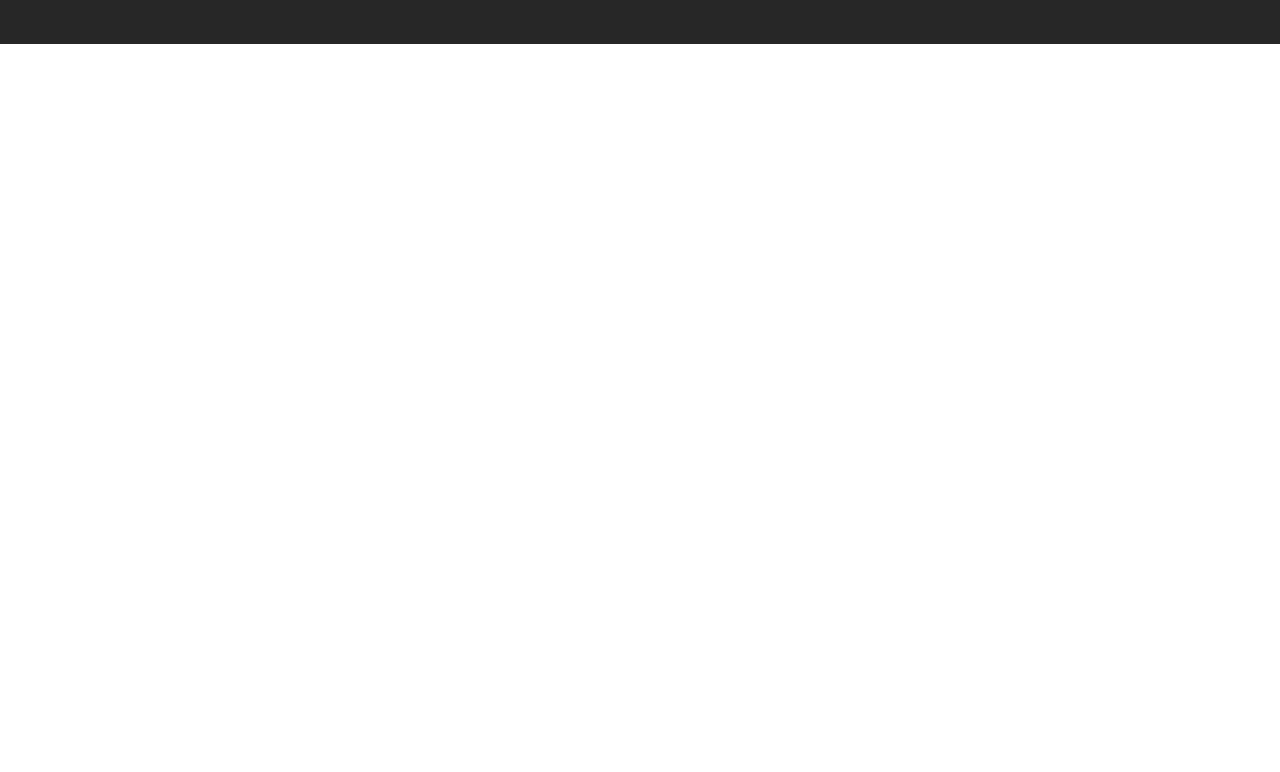
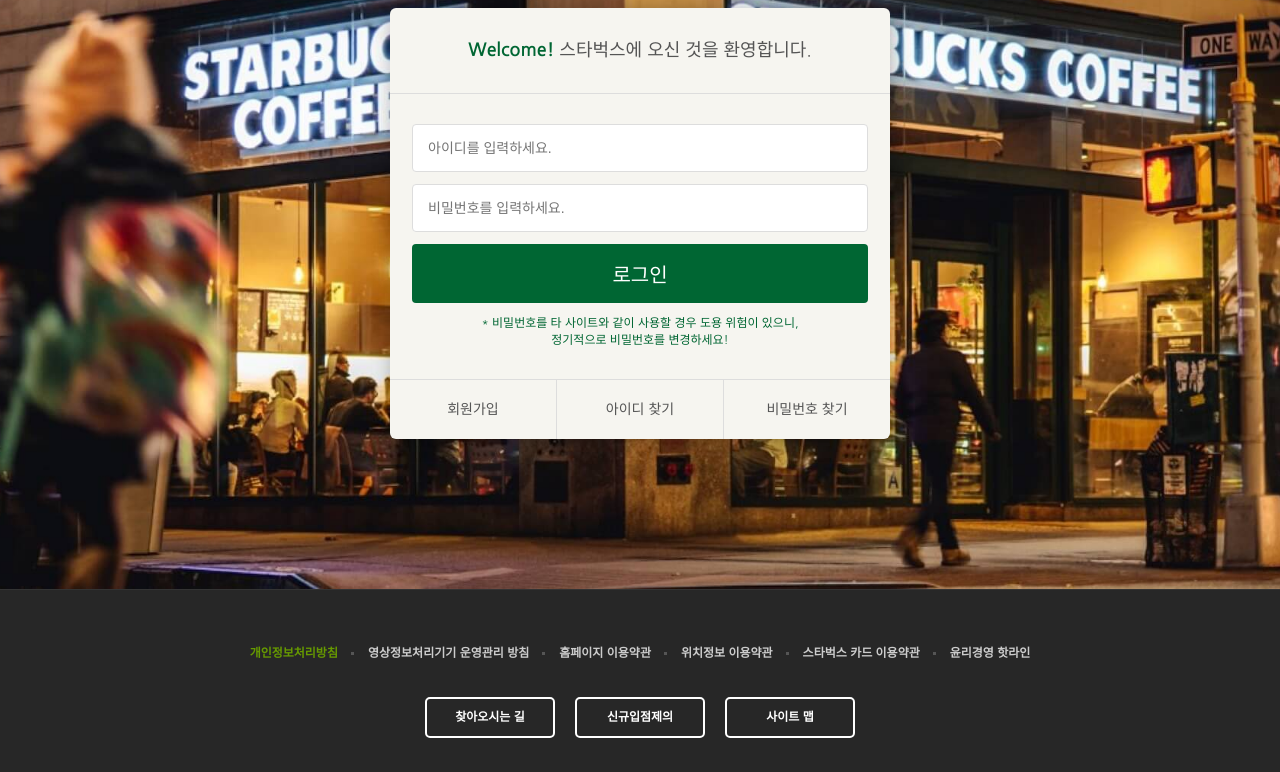
Before and after one commit to hhappi/starbucks, a plain HTML site: page signin/index.html in a window 1280 px wide. Shown: the part 278-1050 px from the top of the page. Before the commit the page ends 800 px from the top, so only its background shows below. Drawn offline with nearby package versions, Linux system fonts and the light colour scheme.

Commit message:
로그인 페이지 완성

```diff
--- /dev/null
+++ b/css/signin.css
@@ -0,0 +1,78 @@
+.signin {
+  margin-top: 120px;
+  padding: 100px 0 150px;
+  background-image: url("../images/signin_bg.jpg");
+  background-repeat: no-repeat;
+  background-position: center;
+  background-attachment: fixed;
+  background-size: cover;
+}
+.signin h1 {
+  color: #fff;
+  font-size: 30px;
+  font-weight: 700;
+  text-align: center;
+  margin-bottom: 24px;
+}
+.signin .signin__card {
+  width: 500px;
+  margin: 0 auto;
+  border-radius: 6px;
+  background-color: #f6f5f0;
+  box-shadow: 2px 2px 20px rgb(0,0,0,.3);
+  color: #555;
+}
+.signin .signin__card h2{
+  padding: 30px;
+  font-size: 18px;
+  text-align: center;
+  border-bottom: 1px solid #ddd;
+}
+.signin .signin__card h2 strong{
+  color: #006633;
+  font-weight: 700;
+}
+.signin .signin__card form {
+  padding: 30px 22px;
+}
+.signin .signin__card form input {
+  width: 100%;
+  margin-bottom: 12px;
+  padding: 15px;
+  border: 1px solid #ddd;
+  border-radius: 4px;
+  outline: none;
+  box-sizing: border-box;
+  font-size: 14px;
+}
+.signin .signin__card form [type="submit"] {
+  background-color: #006633;
+  border: none;
+  color: #fff;
+  font-size: 20px;
+  cursor: pointer;
+}
+.signin__card form p{
+  font-size: 12px;
+  color: #006633;
+  text-align: center;
+}
+.signin__card .actions {
+  display: flex;
+  border-top: 1px solid #ddd;
+}
+.signin__card .actions a {
+  flex-grow: 1;
+  flex-basis: 0;
+  text-align: center;
+  padding: 20px;
+  color: #555;
+  font-size: 14px;
+  border-right: 1px solid #ddd;
+}
+.signin__card .actions a:last-child {
+  border-right: none;
+}
+.signin__card .actions a:hover {
+  text-decoration: underline;
+}
--- a/signin/index.html
+++ b/signin/index.html
@@ -28,6 +28,7 @@
   <link rel="stylesheet" href="https://fonts.googleapis.com/icon?family=Material+Icons" />
 
   <link rel="stylesheet" href="../css/common.css" />
+  <link rel="stylesheet" href="../css/signin.css" />
 
   <script defer src="../js/common.js"></script>
 </head>
@@ -366,7 +367,26 @@
 
 
   <section class="signin">
-
+    <h1>로그인</h1>
+    <div class="signin__card">
+      <h2>
+        <strong>Welcome!</strong> 스타벅스에 오신 것을 환영합니다.
+      </h2>
+      <form>
+        <input type="text" placeholder="아이디를 입력하세요." />
+        <input type="password" placeholder="비밀번호를 입력하세요." />
+        <input type="submit" value="로그인" />
+        <p>
+          * 비밀번호를 타 사이트와 같이 사용할 경우 도용 위험이 있으니,<br />
+          정기적으로 비밀번호를 변경하세요!
+        </p>
+      </form>
+      <div class="actions">
+        <a href="javascript:void(0)">회원가입</a>
+        <a href="javascript:void(0)">아이디 찾기</a>
+        <a href="javascript:void(0)">비밀번호 찾기</a>
+      </div>
+    </div>
   </section>
 
 
```
